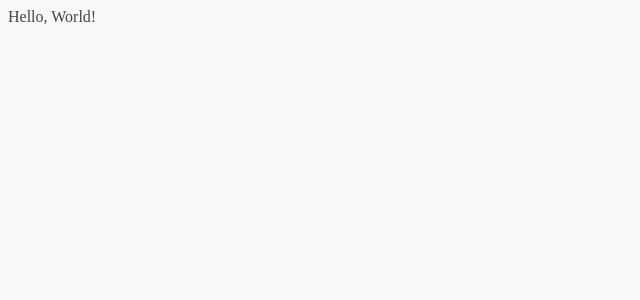
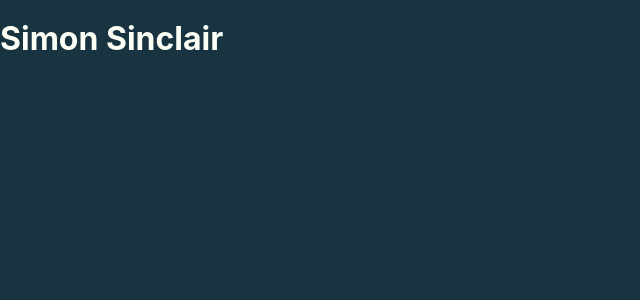
Before and after one commit to simonsinclair/simonsinclair-com, a Next.js app: page / in a window 1280 px wide. Shown: the top 300 px of the page, without its empty margins (0-640 px from the left). Built offline with nearby package versions, Linux system fonts and the light colour scheme.

Commit message:
Update pages/index.js

```diff
--- a/pages/index.js
+++ b/pages/index.js
@@ -1,11 +1,11 @@
-export default () => (
+import Layout from '../components/Layout';
+
+const Index = () => (
   <div>
-    <div>Hello, World!</div>
-    <style jsx global>{`
-      body {
-        color: #444;
-        background-color: #F8F8F8;
-      }
-    `}</style>
+    <Layout>
+      <h1>Simon Sinclair</h1>
+    </Layout>
   </div>
 );
+
+export default Index;
```
